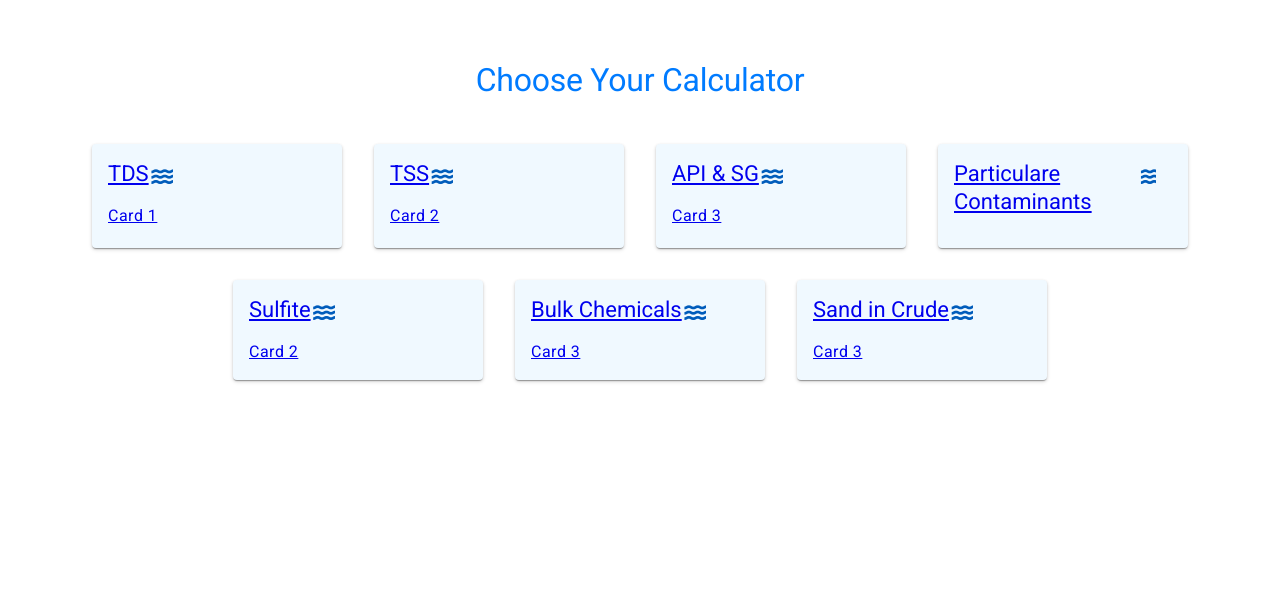
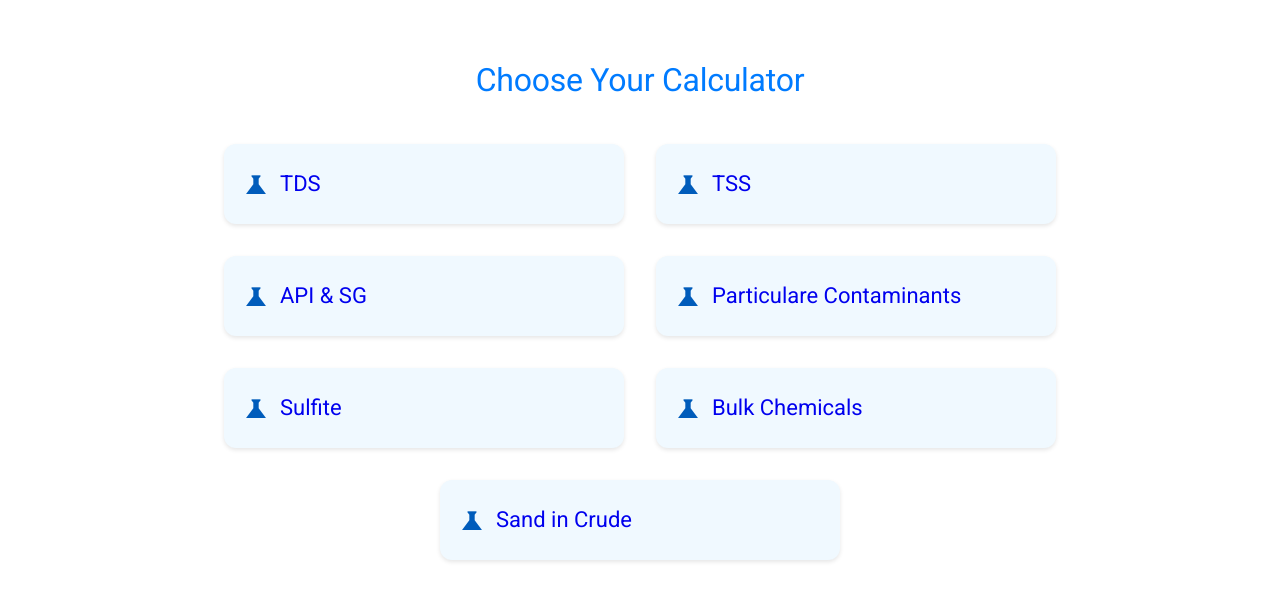
Before and after one commit to hameed-m/chemical-calculations, an Angular app: page / in a window 1280 px wide. Shown: the top 600 px of the page. Built offline with nearby package versions, Linux system fonts and the light colour scheme.

Commit message:
redesign tds

```diff
--- a/src/app/home/home.component.css
+++ b/src/app/home/home.component.css
@@ -1,45 +1,44 @@
-.calculator-container {
+.cards-container {
     display: flex;
     flex-direction: column;
     align-items: center;
     padding: 2rem;
   }
 
-  .calculator-heading {
+  .cards-heading {
     color: #007bff;
     font-size: 2rem;
     margin-bottom: 1rem;
   }
 
-  .calculator-grid {
+  .cards-grid {
     display: flex;
     flex-wrap: wrap;
     justify-content: center;
   }
 
-  .calculator-card {
-    width: 250px;
+  .card {
+    width: 80vw;
+    max-width: 400px;
+    height: 10vh;
+    max-height: 100px;
     margin: 1rem;
-    border-radius: 4px;
-    box-shadow: 0 2px 4px rgba(0, 0, 0, 0.1); /* Subtle shadow effect */
-    transition: transform 0.2s ease-in-out; /* Add hover effect transition */
+    box-shadow: 0 2px 4px rgba(0, 0, 0, 0.1);
+    transition: transform 0.2s ease-in-out;
+    background-color: #f0f9ff;
+    display: inline-grid;
+    align-items: center;}
+
+  .card-link:hover .card {
+    transform: scale(1.02);
   }
 
-  .calculator-card-link:hover .calculator-card {
-    transform: scale(1.02); /* Slight scale up on hover */
-  }
-
-  .card-background {
-    background-color: #f0f9ff; /* Light azure-blue background */
-    height: 100%;
-    border-radius: 4px;
-  }
-
-  .calculator-icon {
+  .card-icon {
     font-size: 2rem;
-    margin-right: 1rem;
+    padding-right: 1rem;
   }
 
   .card-content {
     padding: 1rem;
+    display: flex;
   }
--- a/src/app/home/home.component.html
+++ b/src/app/home/home.component.html
@@ -1,19 +1,20 @@
-<div class="calculator-container">
-  <h1 class="calculator-heading">Choose Your Calculator</h1>
+<div class="cards-container">
+  <h1 class="cards-heading">Choose Your Calculator</h1>
 
-  <div class="calculator-grid">
-    <div *ngFor="let card of cards" class="calculator-card">
-      <a [routerLink]="card.link" class="calculator-card-link">
-        <mat-card class="card-background">
-          <mat-card-header>
-            <mat-icon class="calculator-icon" color="primary">{{ card.icon }}</mat-icon>
-            <mat-card-title>{{ card.title }}</mat-card-title>
-          </mat-card-header>
-          <mat-card-content class="card-content">
-            <p>{{ card.description }}</p>
-          </mat-card-content>
-        </mat-card>
-      </a>
-    </div>
+  <div class="cards-grid">
+    <a
+      [routerLink]="card.link"
+      *ngFor="let card of cards"
+      class="card-link"
+    >
+      <mat-card class="card">
+        <mat-card-content class="card-content">
+          <mat-icon class="card-icon" color="primary">{{
+            card.icon
+          }}</mat-icon>
+          <mat-card-title>{{ card.title }}</mat-card-title>
+        </mat-card-content>
+      </mat-card>
+    </a>
   </div>
 </div>
--- a/src/app/home/home.component.ts
+++ b/src/app/home/home.component.ts
@@ -22,14 +22,12 @@ interface Card {
 })
 export class HomeComponent {
   cards: Card[] = [
-    { title: 'TDS', description: 'Card 1', link: '/tds', icon: "water" },
-    { title: 'TSS', description: 'Card 2', link: '/tss', icon: "water" },
-    { title: 'API & SG', description: 'Card 3', link: '/api-sg', icon: "water" },
-    { title: 'Particulare Contaminants', description: '', link: '/pc', icon: "water" },
-    { title: 'Sulfite', description: 'Card 2', link: '/sulfite', icon: "water" },
-    { title: 'Bulk Chemicals', description: 'Card 3', link: '/bulk-chemicals', icon: "water" },
-    { title: 'Sand in Crude', description: 'Card 3', link: '/sand-crude', icon: "water" },
-    // { title: 'Geochemicals', description: 'Card 3', link: '/geochemicals' },
-    // { title: 'Sand in Crude', description: 'Card 3', link: 'card-3' },
+    { title: 'TDS', description: 'Card 1', link: '/tds', icon: "science" },
+    { title: 'TSS', description: 'Card 2', link: '/tss', icon: "science" },
+    { title: 'API & SG', description: 'Card 3', link: '/api-sg', icon: "science" },
+    { title: 'Particulare Contaminants', description: '', link: '/pc', icon: "science" },
+    { title: 'Sulfite', description: 'Card 2', link: '/sulfite', icon: "science" },
+    { title: 'Bulk Chemicals', description: 'Card 3', link: '/bulk-chemicals', icon: "science" },
+    { title: 'Sand in Crude', description: 'Card 3', link: '/sand-crude', icon: "science" },
   ];
 }
--- a/src/app/tds/tds.component.css
+++ b/src/app/tds/tds.component.css
@@ -1,17 +1,19 @@
 .calculator-container {
     display: flex;
+    flex-wrap: wrap;
     justify-content: center;
-    align-items: center;
-    margin: 2rem;
   }
 
   .mat-card {
-    width: 300px;
+    width: 80vw;
+    max-width: 400px;
     margin: 1rem;
     box-shadow: 0 4px 8px 0 rgba(0, 0, 0, 0.2);
     border-radius: 4px;
   }
 
+
+
   .mat-form-field {
     margin-bottom: 1rem;
   }
--- a/src/app/tds/tds.component.html
+++ b/src/app/tds/tds.component.html
@@ -1,9 +1,9 @@
 <h2 style="text-align: center; color: #007bff">TDS Calculator</h2>
 
 <div class="calculator-container">
-  <mat-card>
+  <mat-card class="mat-card">
     <mat-card-header>
-      <mat-card-title>Input Values</mat-card-title>
+      <mat-card-title><h6>Input Values</h6></mat-card-title>
     </mat-card-header>
     <mat-card-content>
       <mat-form-field appearance="outline">
@@ -23,9 +23,9 @@
     </mat-card-content>
   </mat-card>
 
-  <mat-card>
+  <mat-card class="mat-card">
     <mat-card-header>
-      <mat-card-title>Results</mat-card-title>
+      <mat-card-title><h6>Results</h6></mat-card-title>
     </mat-card-header>
     <mat-card-content>
       <mat-form-field appearance="outline">
```
